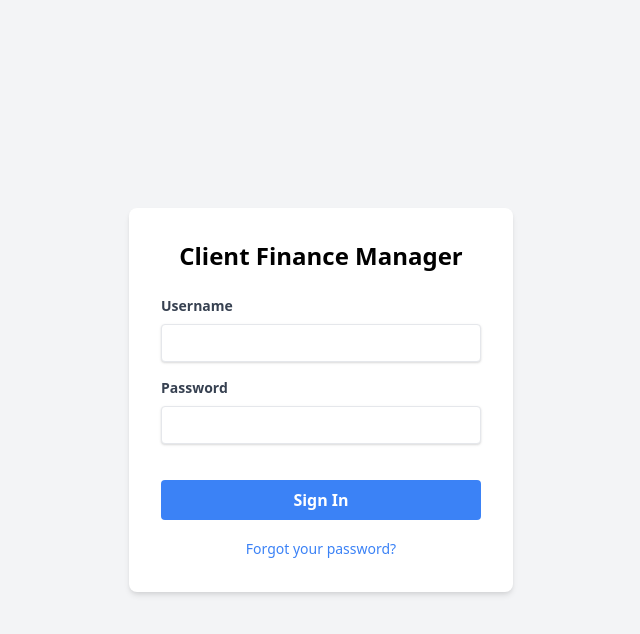
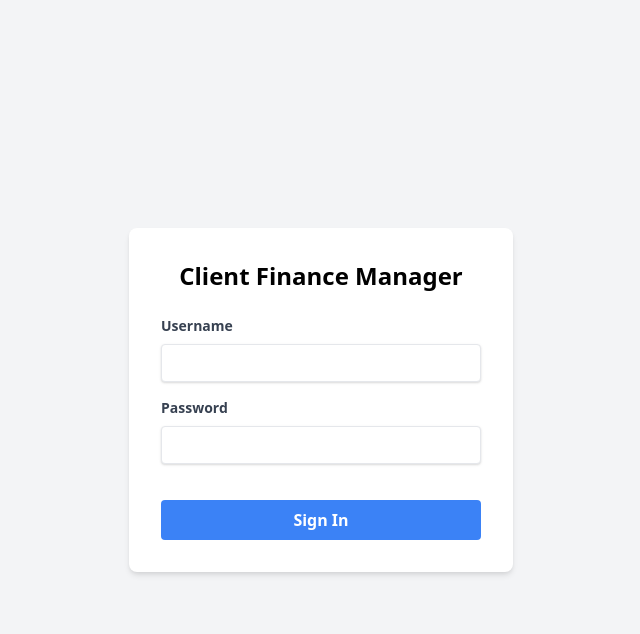
Before and after one commit to houdaslassi/client-finance-manager, a PHP site: page /login in a window 1280 px wide. Shown: the top 634 px of the page, without its empty margins (319-959 px from the left). Run offline with PHP 8.4, Linux system fonts and the light colour scheme.

Commit message:
Remove forgot password link from login page

```diff
--- a/app/Views/auth/login.php
+++ b/app/Views/auth/login.php
@@ -17,6 +17,7 @@
         <?php endif; ?>
 
         <form method="POST" action="/login">
+            <input type="hidden" name="csrf_token" value="<?= htmlspecialchars($csrf_token ?? '') ?>">
             <div class="mb-4">
                 <label class="block text-gray-700 text-sm font-bold mb-2" for="username">
                     Username
@@ -39,12 +40,6 @@
                     Sign In
                 </button>
             </div>
-
-            <div class="mt-4 text-center">
-                <a href="/forgot-password" class="text-sm text-blue-500 hover:text-blue-700">
-                    Forgot your password?
-                </a>
-            </div>
         </form>
     </div>
 </body>
```
